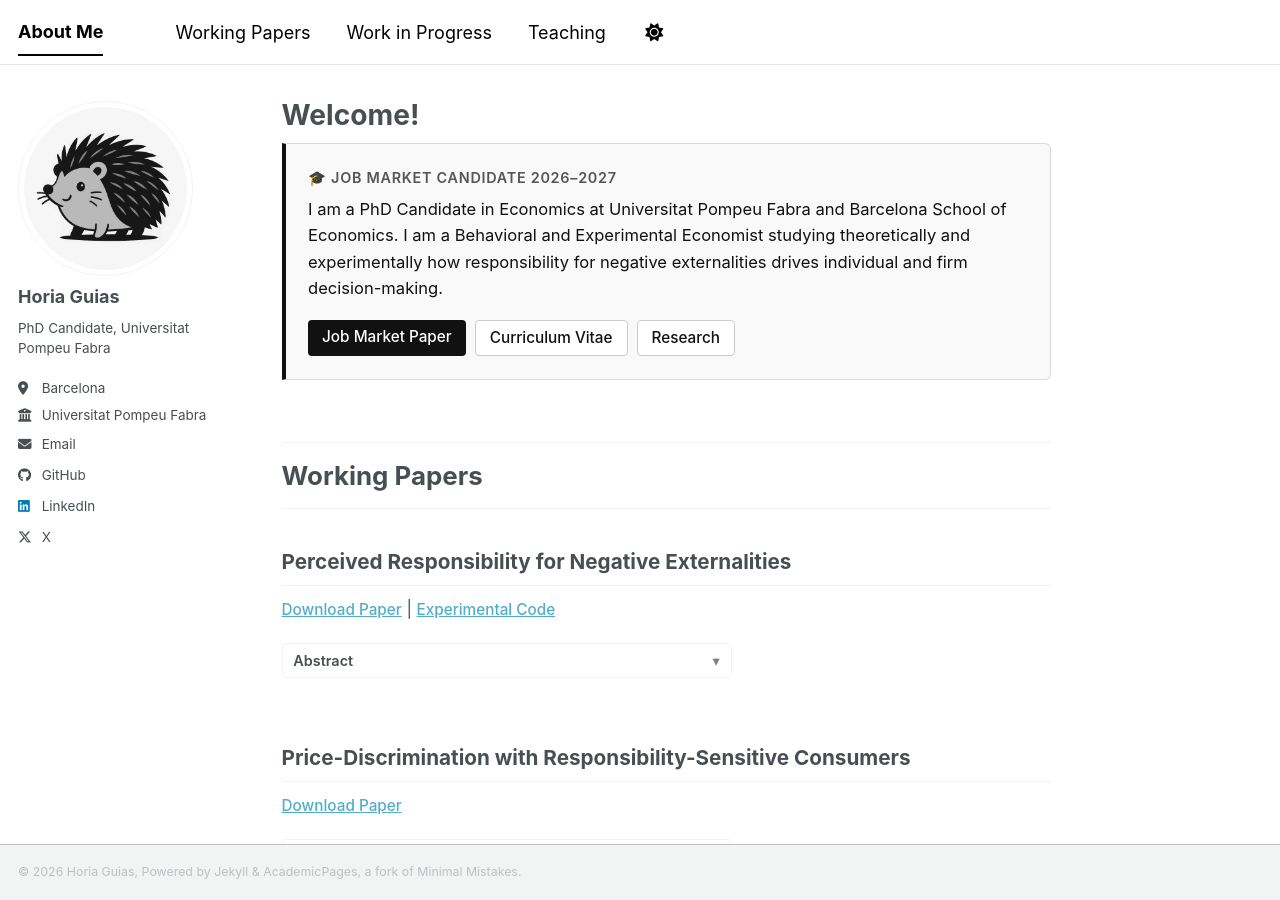
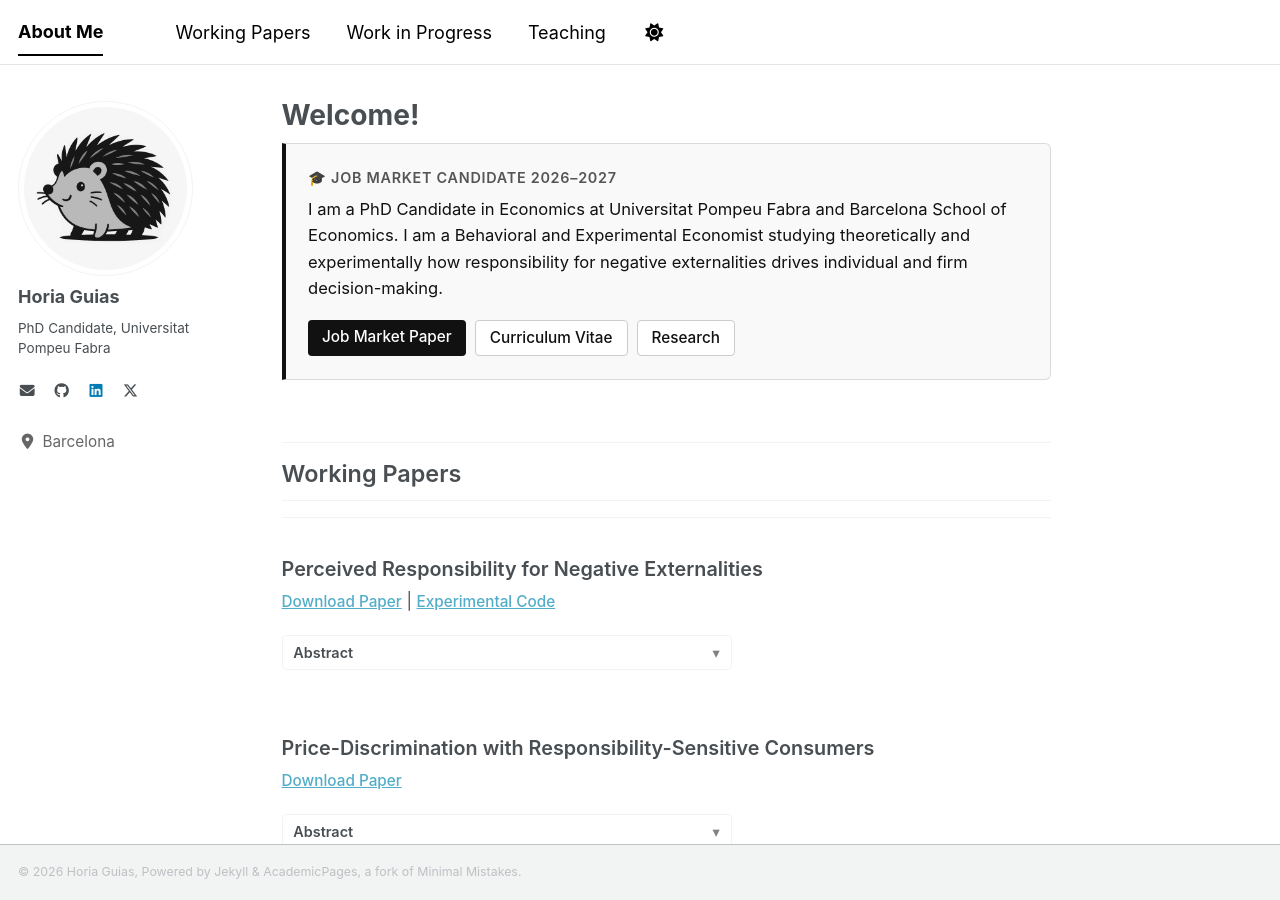
Before and after one commit to horiaguias/horiaguias.github.io, a Jekyll site: the page built from _pages/about.md, in a window 1280 px wide and 900 px high. Built offline with Jekyll 4.4.1, drawn with Linux system fonts in a browser that asks for light colours; a style sheet for code colours, icons or effects is not loaded.

Commit message:
Change SideBar

```diff
--- a/_includes/author-profile.html
+++ b/_includes/author-profile.html
@@ -8,9 +8,9 @@
 
   <div class="author__avatar">
     {% if author.avatar contains "://" %}
-    	<img src="{{ author.avatar }}" alt="{{ author.name }}"  fetchpriority="high" />
+    	<img src="{{ author.avatar }}" alt="{{ author.name }}" fetchpriority="high" />
     {% else %}
-    	<img src="{{ author.avatar | prepend: "/images/" | prepend: base_path }}" class="author__avatar" alt="{{ author.name }}"  fetchpriority="high" />
+    	<img src="{{ author.avatar | prepend: "/images/" | prepend: base_path }}" class="author__avatar" alt="{{ author.name }}" fetchpriority="high" />
     {% endif %}
   </div>
 
@@ -21,156 +21,156 @@
   </div>
 
   <div class="author__urls-wrapper">
-    <button class="btn btn--inverse">Follow</button>
-    <ul class="author__urls social-icons">
-      <!-- Font Awesome icons / Biographic information  -->
-      {% if author.location %}
-        <li class="author__desktop"><i class="fas fa-fw fa-location-dot icon-pad-right" aria-hidden="true"></i>{{ author.location }}</li>
-      {% endif %}
-      {% if author.employer %}
-        <li class="author__desktop"><i class="fas fa-fw fa-building-columns icon-pad-right" aria-hidden="true"></i>{{ author.employer }}</li>
-      {% endif %}
+    <!-- Horizontal Social Media Icons -->
+    <ul class="author__urls social-icons" style="display: flex; flex-wrap: wrap; gap: 0.6rem; padding: 0; margin: 0.8rem 0; list-style: none; font-size: 1.1rem;">
       {% if author.uri %}
-        <li><a href="{{ author.uri }}"><i class="fas fa-fw fa-link icon-pad-right" aria-hidden="true"></i>{{ site.data.ui-text[site.locale].website_label | default: "Website" }}</a></li>
+        <li><a href="{{ author.uri }}" title="Website"><i class="fas fa-fw fa-link" aria-hidden="true"></i></a></li>
       {% endif %}
       {% if author.email %}
-        <li><a href="mailto:{{ author.email }}"><i class="fas fa-fw fa-envelope icon-pad-right" aria-hidden="true"></i>{{ site.data.ui-text[site.locale].email_label | default: "Email" }}</a></li>
+        <li><a href="mailto:{{ author.email }}" title="Email"><i class="fas fa-fw fa-envelope" aria-hidden="true"></i></a></li>
       {% endif %}
 
-      <!-- Font Awesome and Academicons icons / Academic websites -->
+      <!-- Academic websites -->
       {% if author.academia %}
-        <li><a href="{{ author.academia }}"><i class="ai ai-academia ai-fw icon-pad-right" aria-hidden="true"></i>Academia</a></li>
+        <li><a href="{{ author.academia }}" title="Academia"><i class="ai ai-academia ai-fw" aria-hidden="true"></i></a></li>
       {% endif %}
       {% if author.arxiv %}
-        <li><a href="{{ author.arxiv }}"><i class="ai ai-arxiv ai-fw icon-pad-right"></i>arXiv</a></li>
+        <li><a href="{{ author.arxiv }}" title="arXiv"><i class="ai ai-arxiv ai-fw" aria-hidden="true"></i></a></li>
       {% endif %}
       {% if author.googlescholar %}
-        <li><a href="{{ author.googlescholar }}"><i class="ai ai-google-scholar ai-fw icon-pad-right"></i>Google Scholar</a></li>
+        <li><a href="{{ author.googlescholar }}" title="Google Scholar"><i class="ai ai-google-scholar ai-fw" aria-hidden="true"></i></a></li>
       {% endif %}
       {% if author.inspire-hep %}
-        <li><a href="{{ author.inspire-hep }}"><i class="ai ai-inspire ai-fw icon-pad-right"></i>INSPIRE-HEP</a></li>
+        <li><a href="{{ author.inspire-hep }}" title="INSPIRE-HEP"><i class="ai ai-inspire ai-fw" aria-hidden="true"></i></a></li>
       {% endif %}
       {% if author.impactstory %}
-        <li><a href="{{ author.impactstory }}"><i class="ai ai-impactstory ai-fw icon-pad-right"></i>Impactstory</a></li>
+        <li><a href="{{ author.impactstory }}" title="Impactstory"><i class="ai ai-impactstory ai-fw" aria-hidden="true"></i></a></li>
       {% endif %}
       {% if author.orcid %}
-        <li><a href="{{ author.orcid }}"><i class="ai ai-orcid ai-fw icon-pad-right"></i>ORCID</a></li>
+        <li><a href="{{ author.orcid }}" title="ORCID"><i class="ai ai-orcid ai-fw" aria-hidden="true"></i></a></li>
       {% endif %}
       {% if author.pubmed %}
-        <li><a href="{{ author.pubmed }}"><i class="ai ai-pubmed ai-fw icon-pad-right"></i>PubMed</a></li>
+        <li><a href="{{ author.pubmed }}" title="PubMed"><i class="ai ai-pubmed ai-fw" aria-hidden="true"></i></a></li>
       {% endif %}
       {% if author.researchgate %}
-        <li><a href="{{ author.researchgate }}"><i class="fab fa-fw fa-researchgate icon-pad-right" aria-hidden="true"></i>ResearchGate</a></li>
+        <li><a href="{{ author.researchgate }}" title="ResearchGate"><i class="fab fa-fw fa-researchgate" aria-hidden="true"></i></a></li>
       {% endif %}
       {% if author.scopus %}
-        <li><a href="{{ author.scopus }}"><i class="ai ai-scopus ai-fw icon-pad-right"></i>Scopus</a></li>
+        <li><a href="{{ author.scopus }}" title="Scopus"><i class="ai ai-scopus ai-fw" aria-hidden="true"></i></a></li>
       {% endif %}
       {% if author.semantic %}
-        <li><a href="{{ author.semantic }}"><i class="ai ai-semantic-scholar ai-fw icon-pad-right"></i>Semantic Scholar</a></li>
+        <li><a href="{{ author.semantic }}" title="Semantic Scholar"><i class="ai ai-semantic-scholar ai-fw" aria-hidden="true"></i></a></li>
       {% endif %}
       {% if author.ssrn %}
-        <li><a href="{{ author.ssrn }}"><i class="ai ai-ssrn ai-fw icon-pad-right"></i>SSRN</a></li>
+        <li><a href="{{ author.ssrn }}" title="SSRN"><i class="ai ai-ssrn ai-fw" aria-hidden="true"></i></a></li>
       {% endif %}
       {% if author.zotero %}
-        <li><a href="{{ author.zotero }}"><i class="ai ai-zotero ai-fw icon-pad-right"></i>Zotero</a></li>
+        <li><a href="{{ author.zotero }}" title="Zotero"><i class="ai ai-zotero ai-fw" aria-hidden="true"></i></a></li>
       {% endif %}
 
-      <!-- Font Awesome icons / Repositories and software development -->
+      <!-- Repositories and software development -->
       {% if author.bitbucket %}
-        <li><a href="https://bitbucket.org/{{ author.bitbucket }}"><i class="fab fa-fw fa-bitbucket icon-pad-right" aria-hidden="true"></i>Bitbucket</a></li>
+        <li><a href="https://bitbucket.org/{{ author.bitbucket }}" title="Bitbucket"><i class="fab fa-fw fa-bitbucket" aria-hidden="true"></i></a></li>
       {% endif %}
       {% if author.codepen %}
-        <li><a href="https://codepen.io/{{ author.codepen }}"><i class="fab fa-fw fa-codepen icon-pad-right" aria-hidden="true"></i>CodePen</a></li>
+        <li><a href="https://codepen.io/{{ author.codepen }}" title="CodePen"><i class="fab fa-fw fa-codepen" aria-hidden="true"></i></a></li>
       {% endif %}
       {% if author.dribbble %}
-        <li><a href="https://dribbble.com/{{ author.dribbble }}"><i class="fab fa-fw fa-dribbble icon-pad-right" aria-hidden="true"></i>Dribbble</a></li>
+        <li><a href="https://dribbble.com/{{ author.dribbble }}" title="Dribbble"><i class="fab fa-fw fa-dribbble" aria-hidden="true"></i></a></li>
       {% endif %}
       {% if author.github %}
-        <li><a href="https://github.com/{{ author.github }}"><i class="fab fa-fw fa-github icon-pad-right" aria-hidden="true"></i>GitHub</a></li>
+        <li><a href="https://github.com/{{ author.github }}" title="GitHub"><i class="fab fa-fw fa-github" aria-hidden="true"></i></a></li>
       {% endif %}
       {% if author.kaggle %}
-        <li><a href="https://kaggle.com/{{ author.kaggle }}"><i class="fab fa-fw fa-kaggle icon-pad-right" aria-hidden="true"></i>Kaggle</a></li>
+        <li><a href="https://kaggle.com/{{ author.kaggle }}" title="Kaggle"><i class="fab fa-fw fa-kaggle" aria-hidden="true"></i></a></li>
       {% endif %}
       {% if author.stackoverflow %}
-        <li><a href="https://www.stackoverflow.com/users/{{ author.stackoverflow }}"><i class="fab fa-fw fa-stack-overflow icon-pad-right" aria-hidden="true"></i>Stackoverflow</a></li>
+        <li><a href="https://www.stackoverflow.com/users/{{ author.stackoverflow }}" title="StackOverflow"><i class="fab fa-fw fa-stack-overflow" aria-hidden="true"></i></a></li>
       {% endif %}
 
-      <!-- Font Awesome icons / Social media -->
+      <!-- Social media -->
       {% if author.artstation %}
-        <li><a href="https://www.artstation.com/{{ author.artstation }}"><i class="fab fa-fw fa-artstation icon-pad-right" aria-hidden="true"></i>Artstation</a></li>
+        <li><a href="https://www.artstation.com/{{ author.artstation }}" title="Artstation"><i class="fab fa-fw fa-artstation" aria-hidden="true"></i></a></li>
       {% endif %}
       {% if author.bluesky %}
-        <li><a href="https://bsky.app/profile/{{ author.bluesky }}"><i class="fab fa-fw fa-bluesky icon-pad-right" aria-hidden="true"></i>Bluesky</a></li>
+        <li><a href="https://bsky.app/profile/{{ author.bluesky }}" title="Bluesky"><i class="fab fa-fw fa-bluesky" aria-hidden="true"></i></a></li>
       {% endif %}
       {% if author.facebook %}
-        <li><a href="https://www.facebook.com/{{ author.facebook }}"><i class="fab fa-fw fa-facebook-f icon-pad-right" aria-hidden="true"></i>Facebook</a></li>
+        <li><a href="https://www.facebook.com/{{ author.facebook }}" title="Facebook"><i class="fab fa-fw fa-facebook-f" aria-hidden="true"></i></a></li>
       {% endif %}
       {% if author.flickr %}
-        <li><a href="https://www.flickr.com/{{ author.flickr }}"><i class="fab fa-fw fa-flickr icon-pad-right" aria-hidden="true"></i>Flickr</a></li>
+        <li><a href="https://www.flickr.com/{{ author.flickr }}" title="Flickr"><i class="fab fa-fw fa-flickr" aria-hidden="true"></i></a></li>
       {% endif %}
       {% if author.foursquare %}
-        <li><a href="https://foursquare.com/{{ author.foursquare }}"><i class="fab fa-fw fa-foursquare icon-pad-right" aria-hidden="true"></i>Foursquare</a></li>
+        <li><a href="https://foursquare.com/{{ author.foursquare }}" title="Foursquare"><i class="fab fa-fw fa-foursquare" aria-hidden="true"></i></a></li>
       {% endif %}
       {% if author.goodreads %}
-        <li><a href="https://www.goodreads.com/{{ author.goodreads }}"><i class="fab fa-fw fa-goodreads icon-pad-right" aria-hidden="true"></i>Goodreads</a></li>
+        <li><a href="https://www.goodreads.com/{{ author.goodreads }}" title="Goodreads"><i class="fab fa-fw fa-goodreads" aria-hidden="true"></i></a></li>
       {% endif %}
       {% if author.google_plus %}
-        <li><a href="https://plus.google.com/+{{ author.google_plus }}"><i class="fab fa-fw fa-google-plus-g icon-pad-right" aria-hidden="true"></i>Google+</a></li>
+        <li><a href="https://plus.google.com/+{{ author.google_plus }}" title="Google+"><i class="fab fa-fw fa-google-plus-g" aria-hidden="true"></i></a></li>
       {% endif %}
       {% if author.keybase %}
-        <li><a href="https://keybase.io/{{ author.keybase }}"><i class="fas fa-fw fa-key icon-pad-right" aria-hidden="true"></i>Keybase</a></li>
+        <li><a href="https://keybase.io/{{ author.keybase }}" title="Keybase"><i class="fas fa-fw fa-key" aria-hidden="true"></i></a></li>
       {% endif %}
       {% if author.instagram %}
-        <li><a href="https://instagram.com/{{ author.instagram }}"><i class="fab fa-fw fa-instagram icon-pad-right" aria-hidden="true"></i>Instagram</a></li>
+        <li><a href="https://instagram.com/{{ author.instagram }}" title="Instagram"><i class="fab fa-fw fa-instagram" aria-hidden="true"></i></a></li>
       {% endif %}
       {% if author.lastfm %}
-        <li><a href="https://last.fm/user/{{ author.lastfm }}"><i class="fab fa-fw fa-lastfm icon-pad-right" aria-hidden="true"></i>Last.fm</a></li>
+        <li><a href="https://last.fm/user/{{ author.lastfm }}" title="Last.fm"><i class="fab fa-fw fa-lastfm" aria-hidden="true"></i></a></li>
       {% endif %}
       {% if author.linkedin %}
-        <li><a href="https://www.linkedin.com/in/{{ author.linkedin }}"><i class="fab fa-fw fa-linkedin icon-pad-right" aria-hidden="true"></i>LinkedIn</a></li>
+        <li><a href="https://www.linkedin.com/in/{{ author.linkedin }}" title="LinkedIn"><i class="fab fa-fw fa-linkedin" aria-hidden="true"></i></a></li>
       {% endif %}
       {% if author.mastodon %}
-        <li><a href="{{ author.mastodon }}"><i class="fab fa-fw fa-mastodon icon-pad-right" aria-hidden="true"></i>Mastodon</a></li>
+        <li><a href="{{ author.mastodon }}" title="Mastodon"><i class="fab fa-fw fa-mastodon" aria-hidden="true"></i></a></li>
       {% endif %}
       {% if author.medium %}
-        <li><a href="{{ author.medium }}"><i class="fab fa-fw fa-medium icon-pad-right" aria-hidden="true"></i>Medium</a></li>
+        <li><a href="{{ author.medium }}" title="Medium"><i class="fab fa-fw fa-medium" aria-hidden="true"></i></a></li>
       {% endif %}
       {% if author.pinterest %}
-        <li><a href="https://www.pinterest.com/{{ author.pinterest }}"><i class="fab fa-fw fa-pinterest icon-pad-right" aria-hidden="true"></i>Pinterest</a></li>
+        <li><a href="https://www.pinterest.com/{{ author.pinterest }}" title="Pinterest"><i class="fab fa-fw fa-pinterest" aria-hidden="true"></i></a></li>
       {% endif %}
       {% if author.soundcloud %}
-        <li><a href="https://soundcloud.com/{{ author.soundcloud }}"><i class="fab fa-fw fa-soundcloud icon-pad-right" aria-hidden="true"></i>Soundcloud</a></li>
+        <li><a href="https://soundcloud.com/{{ author.soundcloud }}" title="Soundcloud"><i class="fab fa-fw fa-soundcloud" aria-hidden="true"></i></a></li>
       {% endif %}
       {% if author.steam %}
-        <li><a href="https://steamcommunity.com/id/{{ author.steam }}"><i class="fab fa-fw fa-steam icon-pad-right" aria-hidden="true"></i>Steam</a></li>
+        <li><a href="https://steamcommunity.com/id/{{ author.steam }}" title="Steam"><i class="fab fa-fw fa-steam" aria-hidden="true"></i></a></li>
       {% endif %}
       {% if author.telegram %}
-        <li><a href="{{ author.telegram }}"><i class="fab fa-fw fa-telegram icon-pad-right" aria-hidden="true"></i>Telegram</a></li>
+        <li><a href="{{ author.telegram }}" title="Telegram"><i class="fab fa-fw fa-telegram" aria-hidden="true"></i></a></li>
       {% endif %}
       {% if author.tumblr %}
-        <li><a href="https://{{ author.tumblr }}.tumblr.com"><i class="fab fa-fw fa-tumblr icon-pad-right" aria-hidden="true"></i>Tumblr</a></li>
+        <li><a href="https://{{ author.tumblr }}.tumblr.com" title="Tumblr"><i class="fab fa-fw fa-tumblr" aria-hidden="true"></i></a></li>
       {% endif %}
       {% if author.twitter %}
-        <li><a href="https://twitter.com/{{ author.twitter }}"><i class="fab fa-fw fa-x-twitter icon-pad-right" aria-hidden="true"></i>X</a></li>
+        <li><a href="https://twitter.com/{{ author.twitter }}" title="X"><i class="fab fa-fw fa-x-twitter" aria-hidden="true"></i></a></li>
       {% endif %}
       {% if author.vine %}
-        <li><a href="https://vine.co/u/{{ author.vine }}"><i class="fab fa-fw fa-vine icon-pad-right" aria-hidden="true"></i>Vine</a></li>
+        <li><a href="https://vine.co/u/{{ author.vine }}" title="Vine"><i class="fab fa-fw fa-vine" aria-hidden="true"></i></a></li>
       {% endif %}
       {% if author.weibo %}
-        <li><a href="https://www.weibo.com/{{ author.weibo }}"><i class="fab fa-fw fa-weibo icon-pad-right" aria-hidden="true"></i>Weibo</a></li>
+        <li><a href="https://www.weibo.com/{{ author.weibo }}" title="Weibo"><i class="fab fa-fw fa-weibo" aria-hidden="true"></i></a></li>
       {% endif %}
       {% if author.wikipedia %}
-        <li><a href="https://en.wikipedia.org/wiki/User:{{ author.wikipedia }}"><i class="fab fa-fw fa-wikipedia-w icon-pad-right" aria-hidden="true"></i>Wikipedia</a></li>
+        <li><a href="https://en.wikipedia.org/wiki/User:{{ author.wikipedia }}" title="Wikipedia"><i class="fab fa-fw fa-wikipedia-w" aria-hidden="true"></i></a></li>
       {% endif %}
       {% if author.xing %}
-        <li><a href="https://www.xing.com/profile/{{ author.xing }}"><i class="fab fa-fw fa-xing icon-pad-right" aria-hidden="true"></i>XING</a></li>
+        <li><a href="https://www.xing.com/profile/{{ author.xing }}" title="XING"><i class="fab fa-fw fa-xing" aria-hidden="true"></i></a></li>
       {% endif %}
       {% if author.youtube %}
-        <li><a href="https://www.youtube.com/@{{ author.youtube }}"><i class="fab fa-fw fa-youtube icon-pad-right" aria-hidden="true"></i>YouTube</a></li>
+        <li><a href="https://www.youtube.com/@{{ author.youtube }}" title="YouTube"><i class="fab fa-fw fa-youtube" aria-hidden="true"></i></a></li>
       {% endif %}
       {% if author.zhihu %}
-      <li><a href="https://www.zhihu.com/people/{{ author.zhihu }}"><i class="fab fa-fw fa-zhihu icon-pad-right" aria-hidden="true"></i>Zhihu</a></li>
+        <li><a href="https://www.zhihu.com/people/{{ author.zhihu }}" title="Zhihu"><i class="fab fa-fw fa-zhihu" aria-hidden="true"></i></a></li>
       {% endif %}
     </ul>
+
+    <!-- Location placed below the horizontal icon row -->
+    {% if author.location %}
+      <div style="margin-top: 0.5rem; color: #666666; font-size: 0.85rem;">
+        <i class="fas fa-fw fa-location-dot" aria-hidden="true" style="margin-right: 0.3rem;"></i>{{ author.location }}
+      </div>
+    {% endif %}
   </div>
 </div>
--- a/_pages/about.md
+++ b/_pages/about.md
@@ -27,10 +27,10 @@ redirect_from:
 <div style="height: 10px;"></div>
 
 ---
-# Working Papers {#working-papers}
+<h2 id="working-papers" style="font-size: 1.3rem; font-weight: 600; margin: 0.5rem 0;">Working Papers</h2>
 ---
 
-## Perceived Responsibility for Negative Externalities
+<h3 style="font-size: 1.1rem; font-weight: 600; margin-bottom: 0.4rem;">Perceived Responsibility for Negative Externalities</h3>
 <p class="paper-links">
   <a href="https://horiaguias.github.io/jmp">Download Paper</a> | <a href="https://github.com/horiaguias/Responsibility-Functions-Experimental-Code">Experimental Code</a>
 </p>
@@ -44,7 +44,7 @@ redirect_from:
 
 <div style="height: 10px;"></div>
 
-## Price-Discrimination with Responsibility-Sensitive Consumers
+<h3 style="font-size: 1.1rem; font-weight: 600; margin-bottom: 0.4rem;">Price-Discrimination with Responsibility-Sensitive Consumers</h3>
 <p class="paper-links">
   <a href="https://horiaguias.github.io/pd_responsibility">Download Paper</a>
 </p>
@@ -59,7 +59,7 @@ redirect_from:
 <div style="height: 40px;"></div>
 
 ---
-# Work in Progress {#work-in-progress}
+<h2 id="work-in-progress" style="font-size: 1.3rem; font-weight: 600; margin: 0.5rem 0;">Work in Progress</h2>
 ---
 
 <!-- Add your work in progress here -->
@@ -67,7 +67,7 @@ redirect_from:
 <div style="height: 40px;"></div>
 
 ---
-# Teaching Experience {#teaching}
+<h2 id="teaching" style="font-size: 1.3rem; font-weight: 600; margin: 0.5rem 0;">Teaching Experience</h2>
 ---
 
 * Barcelona School of Economics (Graduate)
@@ -83,7 +83,7 @@ redirect_from:
 <div style="height: 40px;"></div>
 
 ---
-# Curriculum Vitae {#cv}
+<h2 id="cv" style="font-size: 1.3rem; font-weight: 600; margin: 0.5rem 0;">Curriculum Vitae</h2>
 ---
 
 <!-- Add or embed your CV details/download link here -->
```
